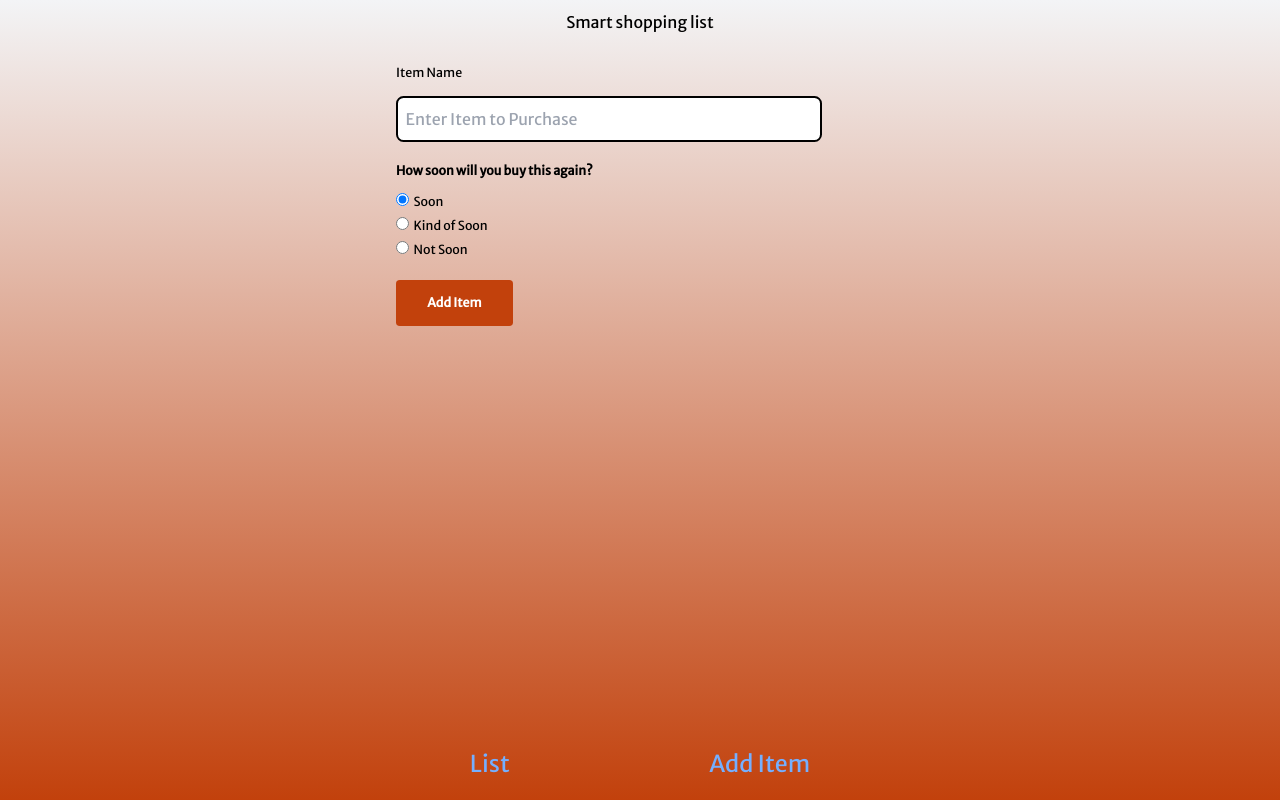
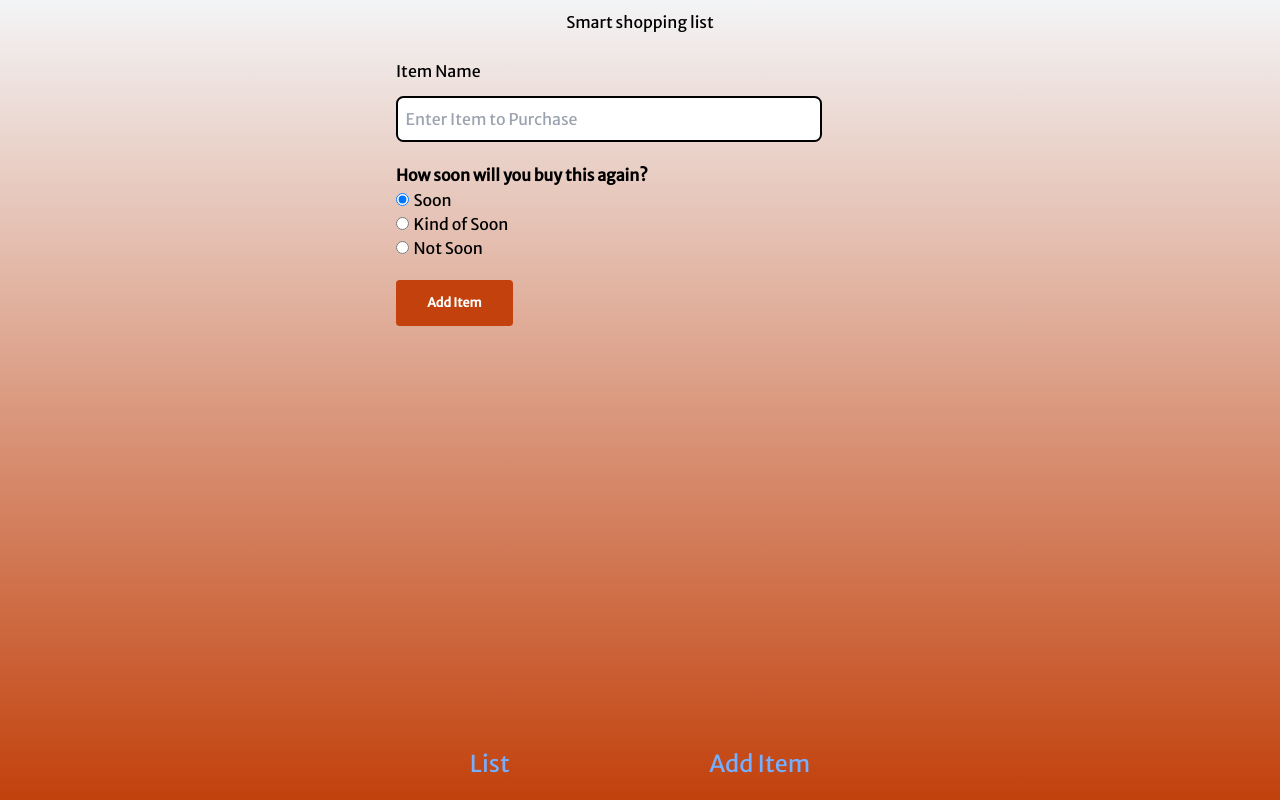
Before and after one commit to the-collab-lab/tcl-50-smart-shopping-list, a React (Vite) app: page /add-item in a window 1280 px wide. Built offline with nearby package versions, Linux system fonts and the light colour scheme; no server answers; the database is empty; sample sign-in values are in the browser's storage.

Commit message:
changed some text size and removed width and height from question as it created a bug in firefox

```diff
--- a/src/views/AddItem.jsx
+++ b/src/views/AddItem.jsx
@@ -58,7 +58,7 @@ export function AddItem({ data, listToken }) {
 			>
 				<div>
 					<label
-						className="md:text-xl w-[92px]  h-[30px] font-normal text-md leading-7"
+						className="w-[92px] h-[30px] font-normal leading-7"
 						htmlFor="name"
 					>
 						Item Name
@@ -77,7 +77,7 @@ export function AddItem({ data, listToken }) {
 
 				<div>
 					<fieldset>
-						<legend className="md:mt-5 md:text-xl sm:w-[253px] sm:h-[26px] font-bold leading-[26px]">
+						<legend className="md:mt-5 font-bold leading-[26px]">
 							How soon will you buy this again?
 						</legend>
 
@@ -92,7 +92,7 @@ export function AddItem({ data, listToken }) {
 								checked={7 === parseInt(nextPurchaseTime)}
 							/>
 							<label
-								className="ml-2 md:text-xl font-normal text-sm md:leading-5 sm:leading-[22px]"
+								className="ml-2 font-normal md:leading-5 sm:leading-[22px]"
 								htmlFor="soon"
 							>
 								Soon
@@ -110,7 +110,7 @@ export function AddItem({ data, listToken }) {
 								checked={14 === parseInt(nextPurchaseTime)}
 							/>
 							<label
-								className="md:text-xl ml-2 font-normal text-sm md:leading-5 sm:leading-[22px]"
+								className="ml-2 font-normal md:leading-5 sm:leading-[22px]"
 								htmlFor="kind_of_soon"
 							>
 								Kind of Soon
@@ -128,7 +128,7 @@ export function AddItem({ data, listToken }) {
 								checked={30 === parseInt(nextPurchaseTime)}
 							/>
 							<label
-								className="md:text-xl ml-2 font-normal text-sm md:leading-5 sm:leading-[22px]"
+								className="ml-2 font-normal md:leading-5 sm:leading-[22px]"
 								htmlFor="not_soon"
 							>
 								Not Soon
```
